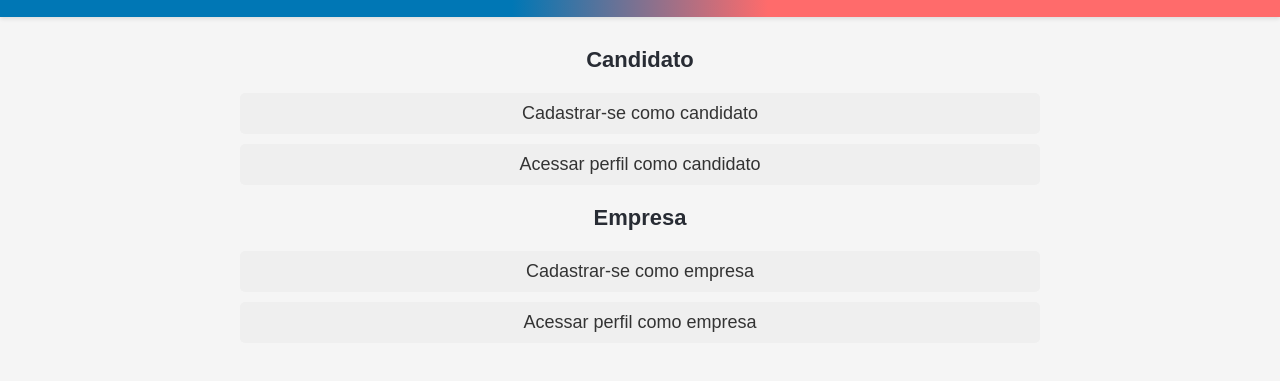
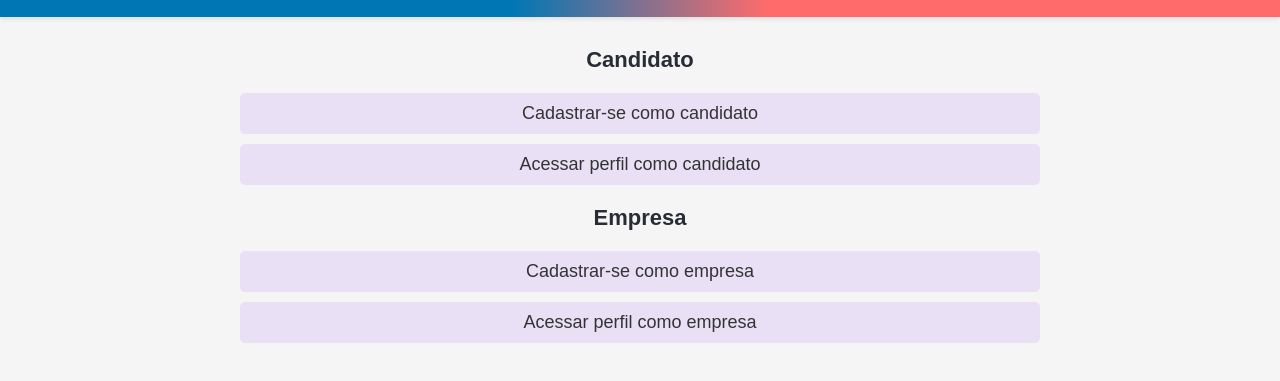
Before and after one commit to victornathanael/linketinder-zg, a website built with webpack: page frontend/src/index.html in a window 1280 px wide. Shown: the part 55-436 px from the top of the page. Built offline with nearby package versions, Linux system fonts and the light colour scheme.

Commit message:
feat: change button color and add viewport in tag head on html

```diff
--- a/frontend/src/index.html
+++ b/frontend/src/index.html
@@ -5,6 +5,7 @@
     <title>Linketinder</title>
     <link rel="stylesheet" href="./style.css">
     <link rel="shortcut icon" href="./assets/images/favicon.ico" type="image/x-icon">
+    <meta name="viewport" content="width=device-width, initial-scale=1.0">
 </head>
 <body>
 <header>
--- a/frontend/src/style.css
+++ b/frontend/src/style.css
@@ -2,7 +2,6 @@
     margin: 0;
     padding: 0;
     box-sizing: border-box;
-
 }
 
 body {
@@ -53,7 +52,7 @@ h4 {
 
 a {
     text-decoration: none;
-    background-color: #EFEFEF;
+    background-color: rgb(233, 224, 246);
     color: #333;
     font-size: 18px;
     padding: 10px 20px;
```
Also changed, not shown: frontend/src/pages/candidate-profile/candidate-profile.html (+1 -0 lines), frontend/src/pages/candidate-register/candidate-register.html (+1 -0 lines), frontend/src/pages/companie-profile/companie-profile.html (+1 -0 lines), frontend/src/pages/companie-register/companie-register.html (+1 -0 lines).
